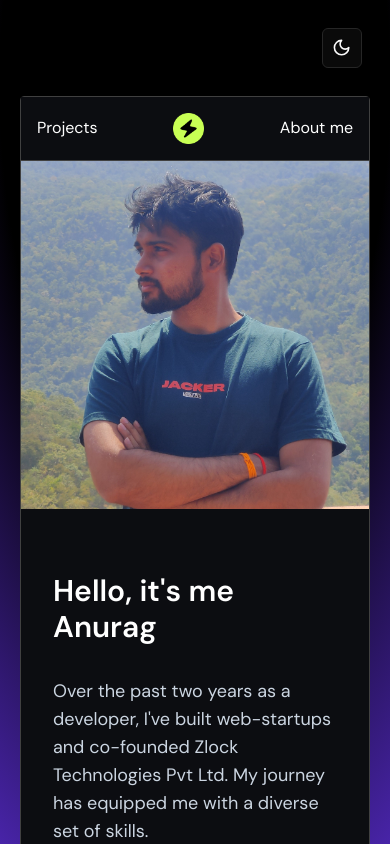
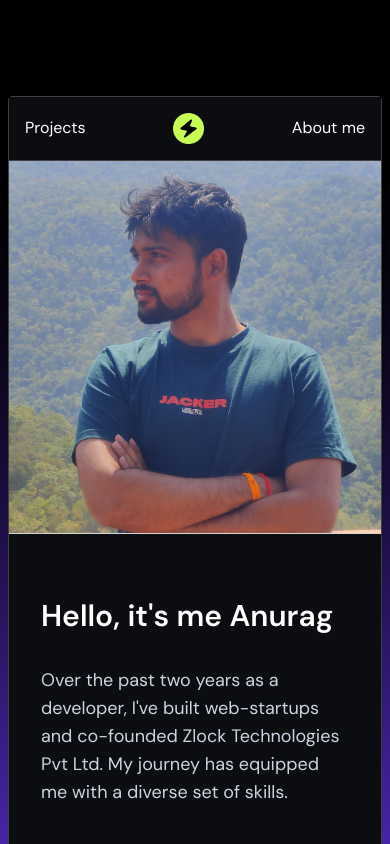
Before and after one commit to Amanfromearth/Anurag, a Next.js app: page /about in a window 390 px wide. Built offline with nearby package versions, Linux system fonts and the light colour scheme; no server answers.

Commit message:
added about page

```diff
--- a/app/about/page.jsx
+++ b/app/about/page.jsx
@@ -4,7 +4,7 @@ import React from "react";
 const page = () => {
   return (
     <section>
-      <div className="w-full">
+      <div className="w-full border-b border-neutral-300">
         <Image src="/profile-pic2.jpg" width={1024} height={1024} />
       </div>
       <div className=" space-y-8 p-8 mt-8 w-[100%] md:w-[75%] leading-7 text-black dark:text-slate-300 text-lg md:text-2xl font-normal">
--- a/app/layout.jsx
+++ b/app/layout.jsx
@@ -23,8 +23,8 @@ export default function RootLayout({ children }) {
         >
           <div className="fixed inset-0 -z-10 bg-[radial-gradient(125%_125%_at_50%_10%,#000_40%,#63e_100%)]">
             <div className="relative h-screen w-full overflow-auto">
-              <main className="flex h-full w-full flex-col items-center justify-between px-5 py-24">
-                <div className="absolute top-7 right-7">
+              <main className="flex h-full w-full flex-col items-center justify-between px-2 py-24">
+                <div className="absolute top-7 hidden md:block right-7">
                   <ModeToggle />
                 </div>
                 <section className="relative w-full md:w-[960px] flex flex-col items-center justify-center bg-neutral-200 dark:bg-dark-blue rounded border border-neutral-700">
```
